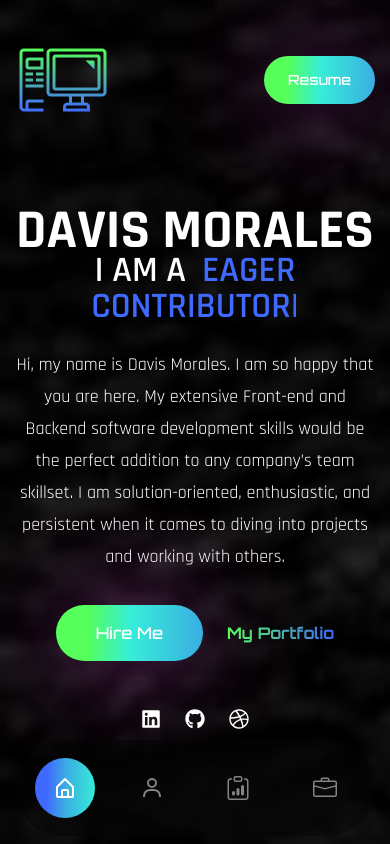
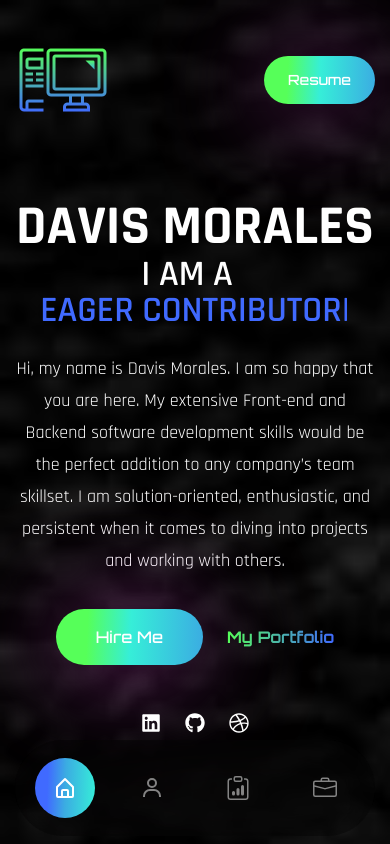
Before and after one commit to davismorales/Davis_Morales_Portfolio, a React (Create React App) app: page / in a window 390 px wide. Shown: the top 844 px of the page. Built offline with nearby package versions, Linux system fonts and the light colour scheme; a web font is replaced by a local one.

Commit message:
Adjust Banner Typing Text Field

```diff
--- a/src/components/Banner.js
+++ b/src/components/Banner.js
@@ -36,9 +36,10 @@ const Banner = () => {
               initial='hidden'
               whileInView={"show"}
               viewport={{ once: false, amount: 0.7 }}
-              className='mb-6 text-[36px] lg:text-[50px] font-secondary font-semibold uppercase leading-[1]'
+              className='mb-6 lg:mt-0 mt-2 text-[36px] lg:text-[50px] font-secondary font-semibold uppercase leading-[1]'
             >
               <span className='text-white mr-4'>I am a</span>
+              <br className='lg:hidden'></br>
               <TypeAnimation
                 sequence={[
                   "Full-Stack Developer",
```
